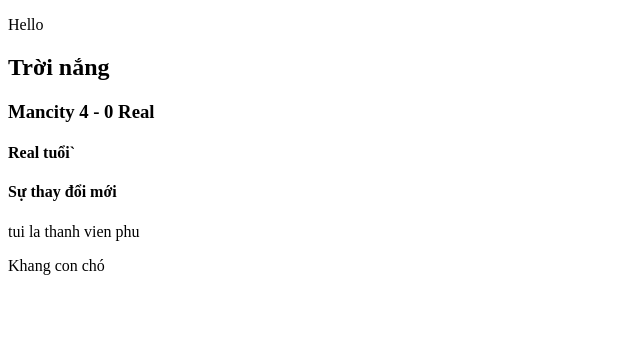
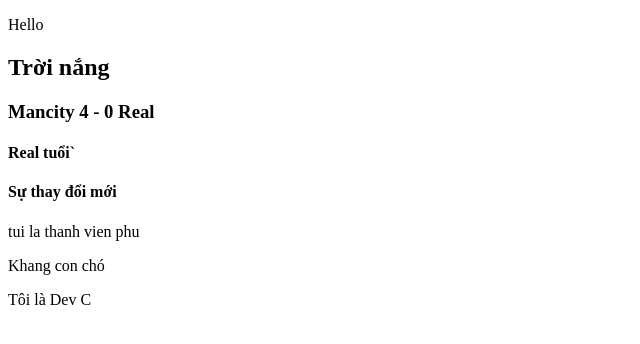
Before and after one commit to graytrann/bc52_portfolio, a plain HTML site: page index.html in a window 1280 px wide. Shown: the whole page, without its empty margins (0-640 px from the left). Drawn offline with Linux system fonts and the light colour scheme.

Commit message:
la dan day nhanh dev C

```diff
--- a/index.html
+++ b/index.html
@@ -14,5 +14,6 @@
     <h4>Sự thay đổi mới</h4>
     <p>tui la thanh vien phu</p>
     <p>Khang con chó</p>
+    <p>Tôi là Dev C</p>
 </body>
 </html>
```
